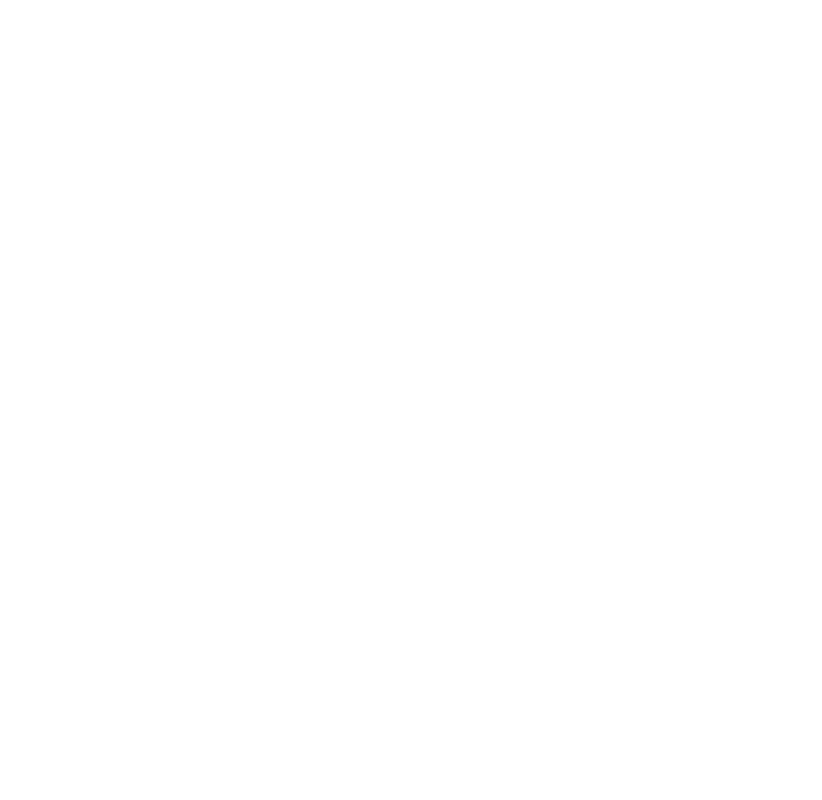
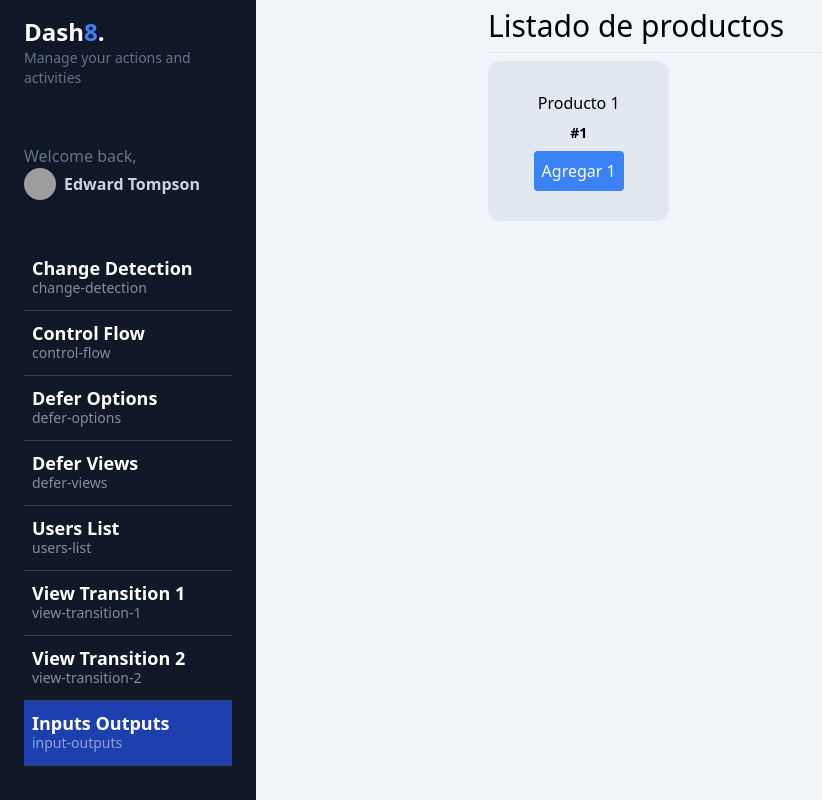
Before and after one commit to CManuelHernandez/Angular18Basics, an Angular app: page /dashboard/input-outputs in a window 1280 px wide. Before the commit this address led to /. Shown: the whole page, without its empty margins (0-822 px from the left). Built offline with nearby package versions, Linux system fonts and the light colour scheme; grey boxes are pictures that could not be loaded.

Commit message:
Componentes base Input Output

```diff
--- a/src/app/app.routes.ts
+++ b/src/app/app.routes.ts
@@ -58,6 +58,12 @@
           ),
       },
       {
+        path: 'input-outputs',
+        title: 'Inputs Outputs',
+        loadComponent: () =>
+          import('./dashboard/pages/input-outputs/input-outputs.component'),
+      },
+      {
         path: '',
         redirectTo: 'control-flow',
         pathMatch: 'full',
--- a/src/app/dashboard/dashboard.component.html
+++ b/src/app/dashboard/dashboard.component.html
@@ -3,7 +3,7 @@
 >
   <div class="flex relative w-screen">
     <app-sidemenu></app-sidemenu>
-    <div class="text-black px-2 mt-2 w-full">
+    <div class="text-black px-2 mt-2 max-w-xl w-full m-auto">
       <router-outlet></router-outlet>
     </div>
   </div>
--- /dev/null
+++ b/src/app/dashboard/pages/input-outputs/input-outputs.component.html
@@ -0,0 +1,6 @@
+<h1 class="text-3xl">Listado de productos</h1>
+<hr class="my-2" />
+
+<div class="grid grid-cols-1 sm:grid-cols-3 gap-2">
+  <app-product-card />
+</div>
--- /dev/null
+++ b/src/app/dashboard/pages/input-outputs/input-outputs.component.ts
@@ -0,0 +1,12 @@
+import { CommonModule } from '@angular/common';
+import { ChangeDetectionStrategy, Component } from '@angular/core';
+import { ProductCardComponent } from './ui/product-card/product-card.component';
+
+@Component({
+  selector: 'app-input-outputs',
+  standalone: true,
+  imports: [CommonModule, ProductCardComponent],
+  templateUrl: './input-outputs.component.html',
+  changeDetection: ChangeDetectionStrategy.OnPush,
+})
+export default class InputOutputsComponent {}
--- /dev/null
+++ b/src/app/dashboard/pages/input-outputs/ui/product-card/product-card.component.html
@@ -0,0 +1,11 @@
+<div
+  class="bg-slate-200 w-full rounded-xl h-40 flex justify-center items-center flex-col"
+>
+  <span>Producto 1</span>
+  <h2 class="font-bold text-sm my-2">#1</h2>
+  <button
+    class="bg-blue-500 p-2 rounded text-white hover:bg-blue-600 transition-all"
+  >
+    Agregar 1
+  </button>
+</div>
--- /dev/null
+++ b/src/app/dashboard/pages/input-outputs/ui/product-card/product-card.component.ts
@@ -0,0 +1,11 @@
+import { CommonModule } from '@angular/common';
+import { ChangeDetectionStrategy, Component } from '@angular/core';
+
+@Component({
+  selector: 'app-product-card',
+  standalone: true,
+  imports: [CommonModule],
+  templateUrl: './product-card.component.html',
+  changeDetection: ChangeDetectionStrategy.OnPush,
+})
+export class ProductCardComponent {}
```
